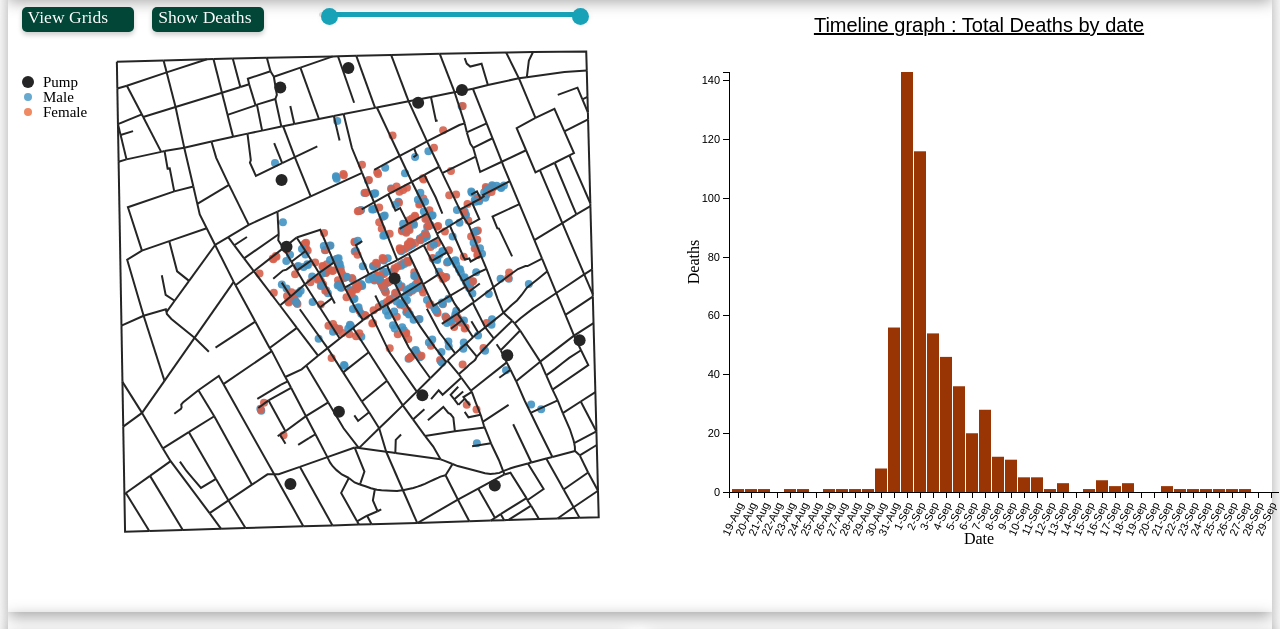
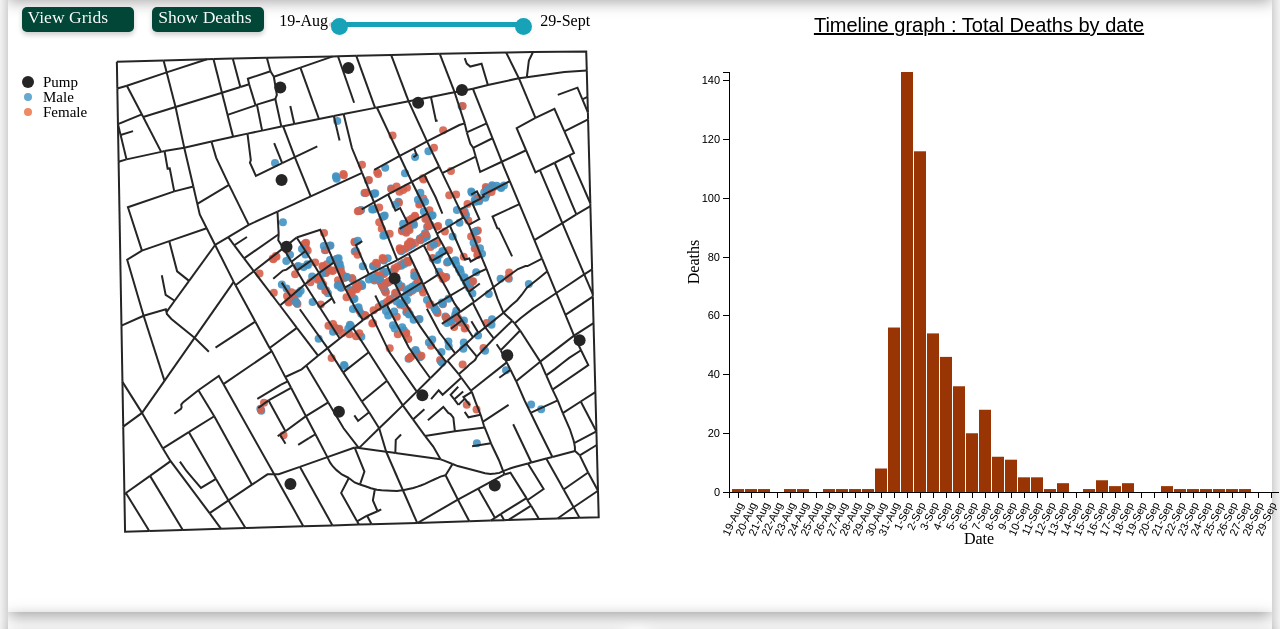
Before and after one commit to jainaashi15/london_cholera_outbreak_d3, a plain HTML site: page index.html in a window 1280 px wide. Shown: the part 131-760 px from the top of the page. Drawn offline with Linux system fonts and the light colour scheme.

Commit message:
add label to range

```diff
--- a/Styles.css
+++ b/Styles.css
@@ -84,18 +84,29 @@
     color: #fff;
     background: #17A2B8;
   }
-  .slidecontainer {
-       width: 40%;
-       height: 10px;
+  .slidecontainer{
+    width: 50%;
+    height: 30px;
+   float: left;
+    padding-top: 10px;
+    border : 1px black;
+  }
+  div.sliderlabels{
+    width: 15%;
+    height: 30px;
+    float: left;
+    padding-left: 10px;
+  }
+  .slidermain {
+       width: 60%;
+       height: 30px;
       float: left;
-        padding-top: 10px;
-        padding-left: 50px;
-        padding-right: 5px;
-       // border:1px solid black;
-        //background: "gray:;
+       padding-top: 10px;
+
 
   }
   .slider{
+
     height: 5px;
     position: relative;
     background: #ddd;
@@ -206,7 +217,7 @@
       div.main .video_link {
           width:80%;
           height:80%;
-          // background-color:#F4FFEF;
+
           border:1px;
           backdrop-filter: blur(1000px);
       }
@@ -223,8 +234,8 @@
 
 
           padding: 0.25em 0.25em 0.25em 0.25 em;
-          //min-width: 8ch;
-          //min-height: 12px;
+
+
            float: right;
           width: 112px;
           height: 25px;
@@ -242,3 +253,7 @@
     box-shadow: 0 5px #666;
     transform: translateY(4px);
   }
+  label{
+      width: 10%;
+      height: 15px;
+  }
--- a/index.html
+++ b/index.html
@@ -46,13 +46,19 @@
 						<button id="btn2" class="gridbutton" type="button" >Show Deaths</button>
 					</div>
 					<div class="slidecontainer">
+						<div class="sliderlabels">	<label id ="llabel" for="left">19-Aug</label></div>
+						<div class="slidermain">
+
 							<div class="slider">
 								<div class="progress"></div>
 							</div>
+						<!--	<label for="right">29-Sept</label>-->
 							<div class="sliderinput">
 								<input type="range" class="left" min="0" max="41" value="0" step="1">
 								<input type="range" class="right" min="0" max="41" value="41" step="1">
 							</div>
+						</div>
+						<div class="sliderlabels">	<label id ="rlabel" for="right">29-Sept</label></div>
 					</div>
 
 				</div>
--- a/visualManager.js
+++ b/visualManager.js
@@ -61,6 +61,7 @@
 
 
 
+
 			rangeInput.forEach(input =>{
 				input.addEventListener("input", e =>{
 					let minVal = parseInt(rangeInput[0].value),
@@ -78,7 +79,8 @@
 						range.style.right = 100 - (maxVal / rangeInput[1].max) * 100 + "%";
 						//console.log("else");
 						//console.log(minVal,maxVal);
-
+						document.getElementById("llabel").innerHTML =death_days_array[minVal].date;
+                        document.getElementById("rlabel").innerHTML =death_days_array[maxVal].date;
 						var totaldeaths =0
 						var totaldeaths1 =0
 						 for (i=0;i<deaths_age_sex_array.length;i++)
@@ -106,101 +108,11 @@
 				});
 			});
 
-			/*
-			var left = document.querySelector('#left');
-			myRangeval = parseInt(left.value);
-			var rangeval;
-			left.oninput = function() {
-				rangeval= (this.value);
-				console.log(rangeval);
-				 var totaldeaths =0
-			 for (i=0;i<deaths_age_sex_array.length;i++)
-										{
-											count_death_array[i][3]=0;
-										};
-                                for (count_i=0;count_i<rangeval;count_i++){
-                                    totaldeaths = totaldeaths + +death_days_array[count_i].deaths
-
-                                };
-
-			  var newdataarray =[];
-
-                                      for (count_j=0;count_j<totaldeaths;count_j++){
-                                         newdataarray.push(deaths_age_sex_array[count_j]);
-										 count_death_array[count_j][3]=1;};
-			d3.select("#main_map").select("svg").select("#mapdeaths").selectAll("circle").remove();
-				createdeaths(newdataarray);
-				//console.log(newdataarray);
-
-			}*/
-			/*
-			var leftSlider = document.querySelector('#left'),
-			   rightSlider = document.querySelector('#right'),
-			   Val1 = parseInt(leftSlider.value);
-			   Val2 = parseInt(rightSlider.value);
-
-			rightSlider.oninput = function() {
-			   Val1 = parseInt(leftSlider.value);
-			   Val2 = parseInt(rightSlider.value);
-
-			   if (Val2 < Val1 + 4) {
-				  leftSlider.value = Val2 - 4;
-
-				  if (Val1 == leftSlider.min) {
-					 rightSlider.value = 4;
-				  }
-			   }
-			};
-
-
-			leftSlider.oninput = function() {
-			   Val1 = parseInt(leftSlider.value);
-			   Val2 = parseInt(rightSlider.value);
-
-			   if (Val1 > Val2 - 4) {
-				  rightSlider.value = Val1 + 4;
-
-				  if (Val2 == rightSlider.max) {
-					 leftSlider.value = parseInt(rightSlider.max) - 4;
-				  }
-
-			   }
-			};*/
-
-			/*
-		   	btn3.addEventListener('click', function handleClick() {
-
-
-			 var totaldeaths =0
-			 for (i=0;i<deaths_age_sex_array.length;i++)
-										{
-											count_death_array[i][3]=0;
-										};
-                                for (count_i=0;count_i<rangeval;count_i++){
-                                    totaldeaths = totaldeaths + +death_days_array[count_i].deaths
-
-                                };
-
-                                //var myid2=+dataset_d[myid].deaths;
-
-                                //var uptototal = totaldeaths+myid2
-
-			  var newdataarray =[];
-
-                                      for (count_j=0;count_j<totaldeaths;count_j++){
-                                         newdataarray.push(deaths_age_sex_array[count_j]);
-										 count_death_array[count_j][3]=1;};
-			d3.select("#main_map").select("svg").select("#mapdeaths").selectAll("circle").remove();
-				createdeaths(newdataarray);
-				console.log(newdataarray);
-
-
-				});*/
 
 
 		   //Main_map
-            var xscale_map ;
-            var yscale_map ;
+            var xscale_map =null;
+            var yscale_map =null;
             var width_map = 600;
             var height_map = 600;
             var padding = 10;
```
Lines whose indentation alone changed are shown as unchanged.
